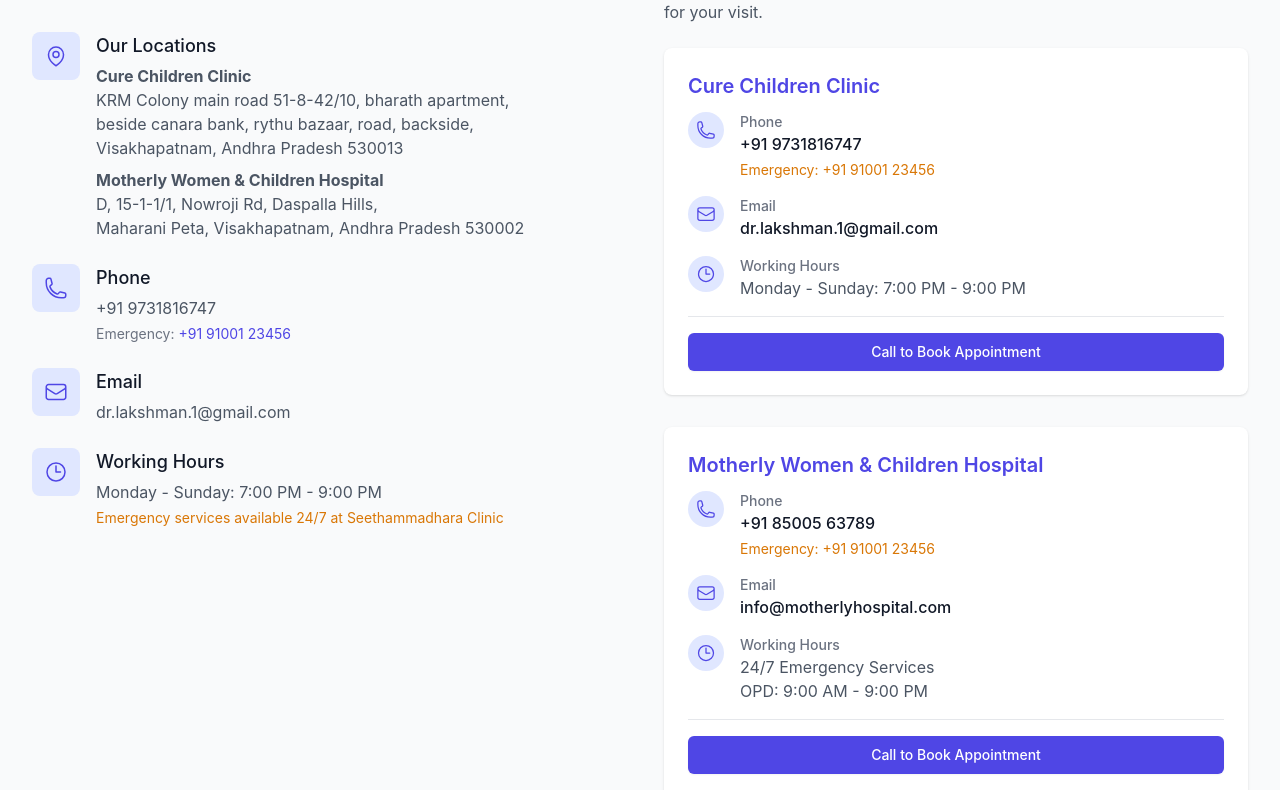
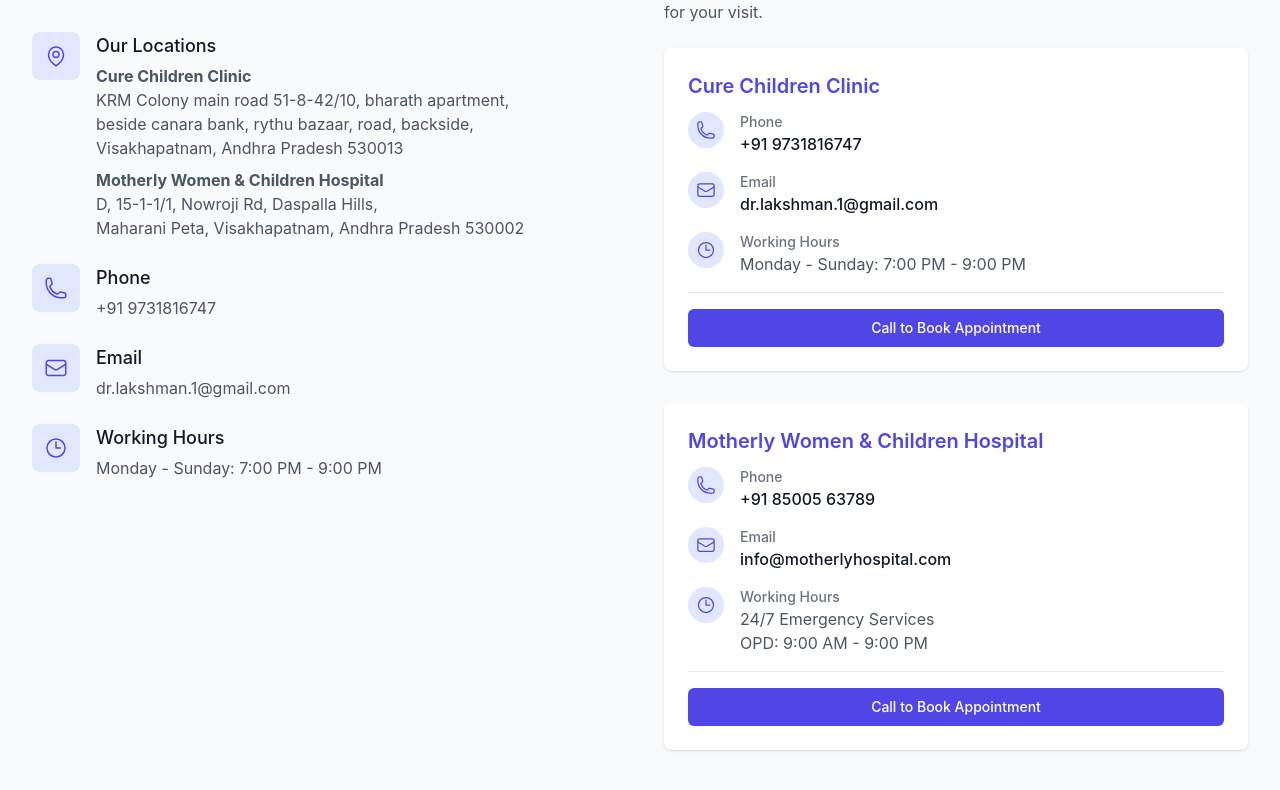
Before and after one commit to mayertobias/drtemplate, a React (Vite) app: page / in a window 1280 px wide. Shown: the part 7090-7880 px from the top of the page. Built offline with nearby package versions, Linux system fonts and the light colour scheme.

Commit message:
Remove emergency services information from contact section

```diff
--- a/src/components/sections/Contact.tsx
+++ b/src/components/sections/Contact.tsx
@@ -103,9 +103,6 @@
                         +91 9731816747
                       </a>
                     </p>
-                    <p className="mt-1 text-sm text-gray-500 dark:text-gray-400">
-                      Emergency: <a href="tel:+919100123456" className="text-indigo-600 dark:text-indigo-400 hover:underline">+91 91001 23456</a>
-                    </p>
                   </div>
                 </div>
 
@@ -131,9 +128,6 @@
                     <h4 className="text-lg font-medium text-gray-900 dark:text-white">Working Hours</h4>
                     <div className="mt-1 space-y-1">
                       <p className="text-gray-600 dark:text-gray-300">Monday - Sunday: 7:00 PM - 9:00 PM</p>
-                      <p className="text-sm text-amber-600 dark:text-amber-400 mt-2">
-                        Emergency services available 24/7 at Seethammadhara Clinic
-                      </p>
                     </div>
                   </div>
                 </div>
@@ -172,11 +166,6 @@
                             >
                               {clinic.phone}
                             </a>
-                            {clinic.emergency && (
-                              <p className="mt-1 text-sm text-amber-600 dark:text-amber-400">
-                                Emergency: <a href="tel:+919100123456" className="hover:underline">+91 91001 23456</a>
-                              </p>
-                            )}
                           </div>
                         </div>
 
```
